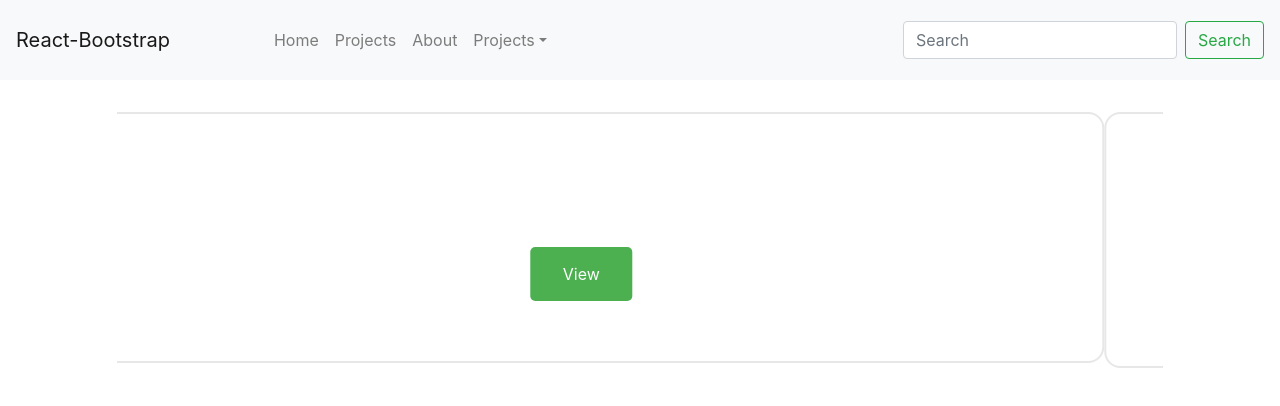
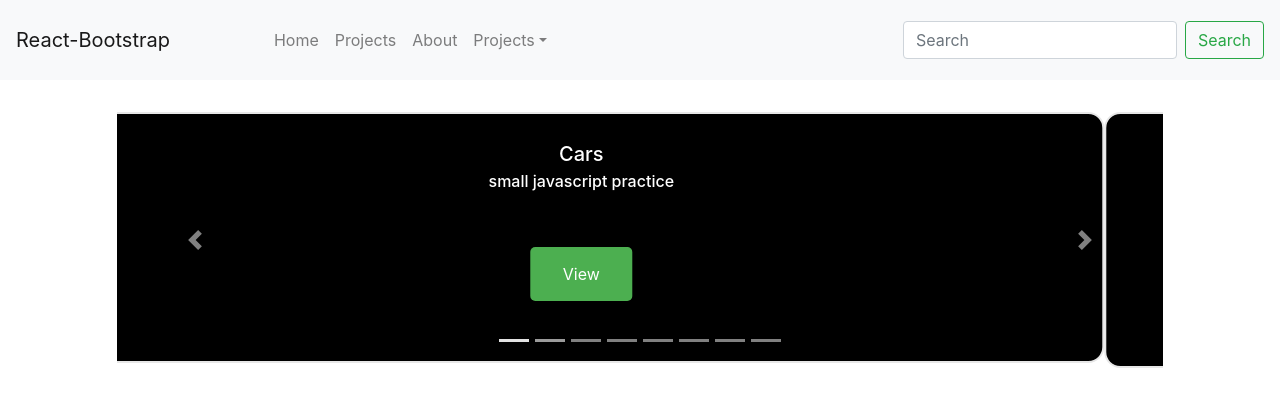
Before and after one commit to Fredrik93/react_tutorial, a React (Create React App) app: page /projects in a window 1280 px wide. Shown: the top 406 px of the page. Built offline with nearby package versions, Linux system fonts and the light colour scheme; no server answers.

Commit message:
fix carousel

```diff
--- a/src/Components/Cards/Card.js
+++ b/src/Components/Cards/Card.js
@@ -22,13 +22,14 @@ function CustomizedCard(props) {
         border: "2px solid #e7e7e7",
         borderRadius: "2vh",
         padding: ".5rem",
+        backgroundColor: "black",
         justifyContent: "center",
         color: "white",
         display: "flex",
         textAlign: "center"
     }
 
-    return (<div className="ProjectCards" >
+    return (<div >
         <Card style={cardStyle} >
             <Card.Body>
                 <Card.Title>{props.title}</Card.Title>
```
